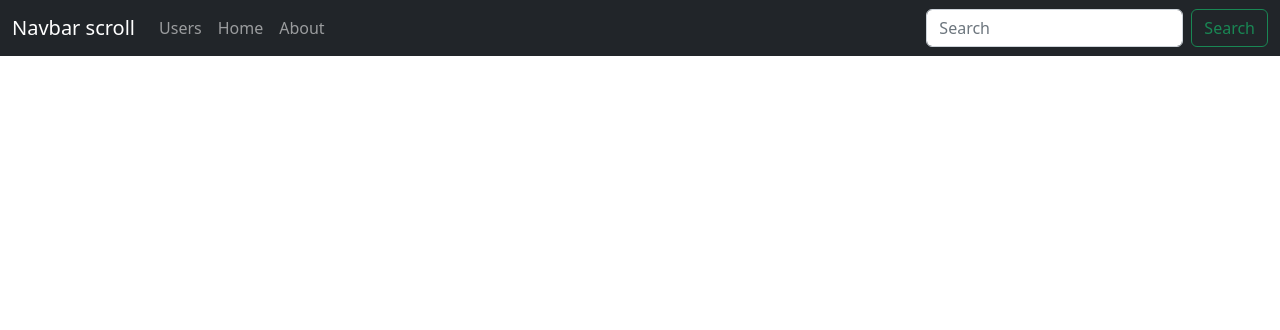
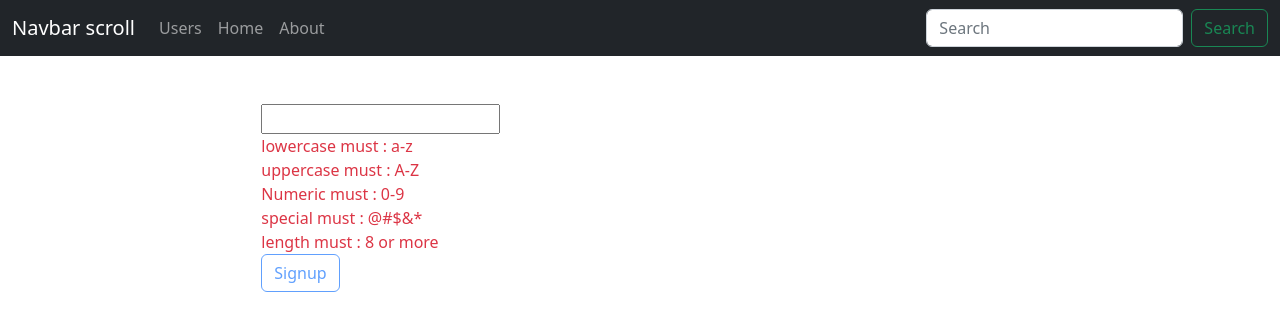
Before and after one commit to SyedJohn/SocialMediaProjectMERN, a React (Create React App) app in the folder client/ui/: page /signup in a window 1280 px wide. Shown: the top 330 px of the page. Built offline with nearby package versions, Linux system fonts and the light colour scheme.

Commit message:
Password strength checker

```diff
--- a/client/ui/src/App.jsx
+++ b/client/ui/src/App.jsx
@@ -8,6 +8,7 @@ import Home from './Home/Home';
 import About from './Home/About';
 import Navibar from './Navibar/Navibar';
 import Routing from './Routing/Routing';
+import Signup from './Signup/Signup';
 
 
 function App() {
@@ -26,6 +27,7 @@ function App() {
         <Route path='/home' element={<Home />} />
         <Route path='/about' element={<About />} />
         <Route path='/router/:category/:userId' element={<Routing />} />
+        <Route path='/signup' element={<Signup />} />
       </Routes>
     </BrowserRouter>
     </>
--- /dev/null
+++ b/client/ui/src/Signup/Signup.jsx
@@ -0,0 +1,51 @@
+import React, { useState, useEffect } from 'react';
+import { Button } from 'react-bootstrap';
+
+
+
+function Signup() {
+    const [pwdValidation, setPwdValidation] = useState({
+        lowercase : false,
+        uppercase : false,
+        number : false,
+        symbol : false,
+        length : false
+    });
+
+    const [isValid, setIsValid] = useState(false);
+
+    useEffect(() => {
+        const isPwdValid = Object.values(pwdValidation).every(Boolean);
+        console.log(isPwdValid);
+        setIsValid(isPwdValid);
+        console.log({isValid});
+    }, [setPwdValidation])
+
+    const {lowercase, uppercase, number, symbol, length} = pwdValidation;
+    const validatePassword = (ev) => {
+        const password = ev.target.value;
+        console.log(password);
+        const lowercase = /(?=.*[a-z])/.test(password);
+        const uppercase = /(?=.*[A-Z])/.test(password);
+        const number = /(?=.*\d)/.test(password);
+        const symbol = /(?=.*[\W_])/.test(password);
+        const length = password.length >= 8;
+        setPwdValidation({lowercase, uppercase, number, symbol, length});
+
+    }
+  return (
+    <div className='p-5 col-8 offset-2'>
+        <input type="password" onChange={validatePassword} name='pwd' id='pwd'/>
+        <div className='pwdStrength'>
+            <div className= {lowercase ? 'text-success' : 'text-danger'}>lowercase must : a-z</div>
+            <div className= {uppercase ? 'text-success' : 'text-danger'}>uppercase must : A-Z</div>
+            <div className= {number ? 'text-success' : 'text-danger'}>Numeric must : 0-9</div>
+            <div className= {symbol ? 'text-success' : 'text-danger'}>special must : @#$&*</div>
+            <div className= {length ? 'text-success' : 'text-danger'}>length must : 8 or more</div>
+        </div>
+        <Button variant='outline-primary' disabled={!isValid}>Signup</Button>
+    </div>
+  )
+}
+
+export default Signup;
```
